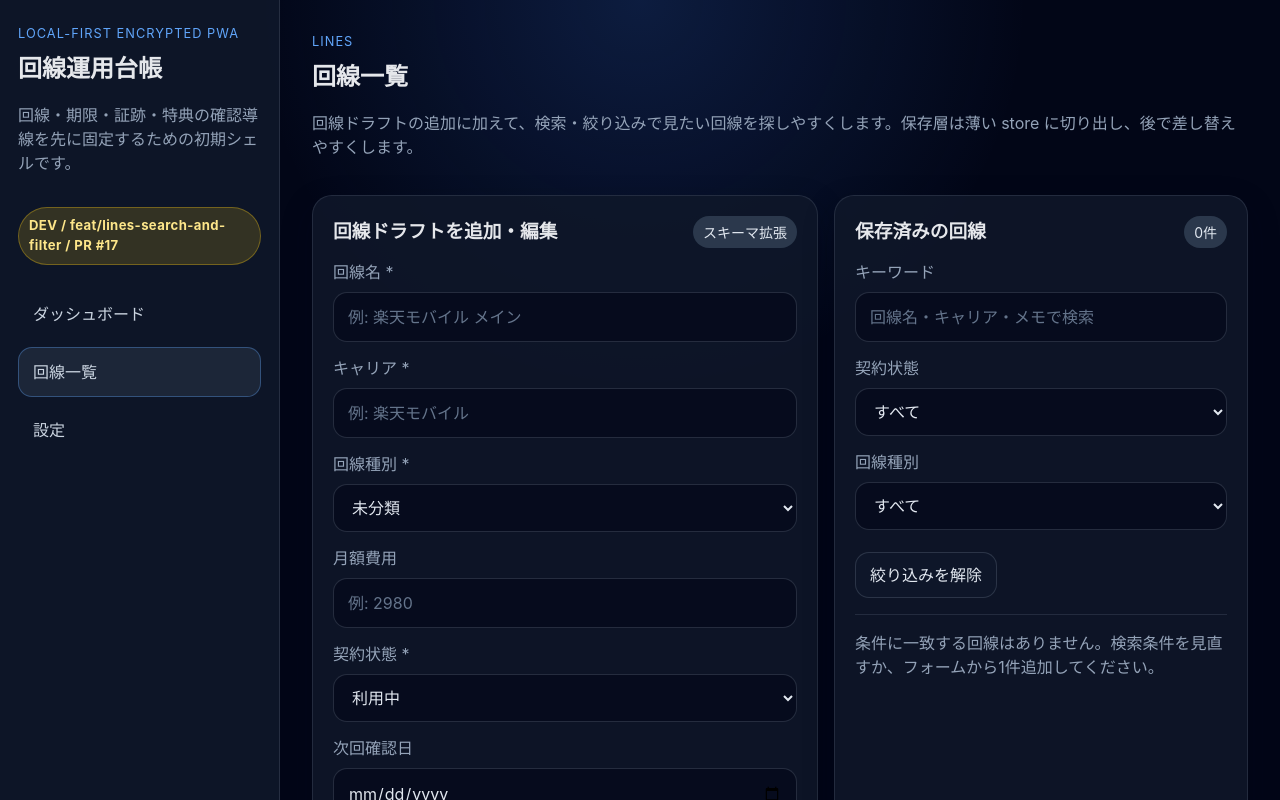
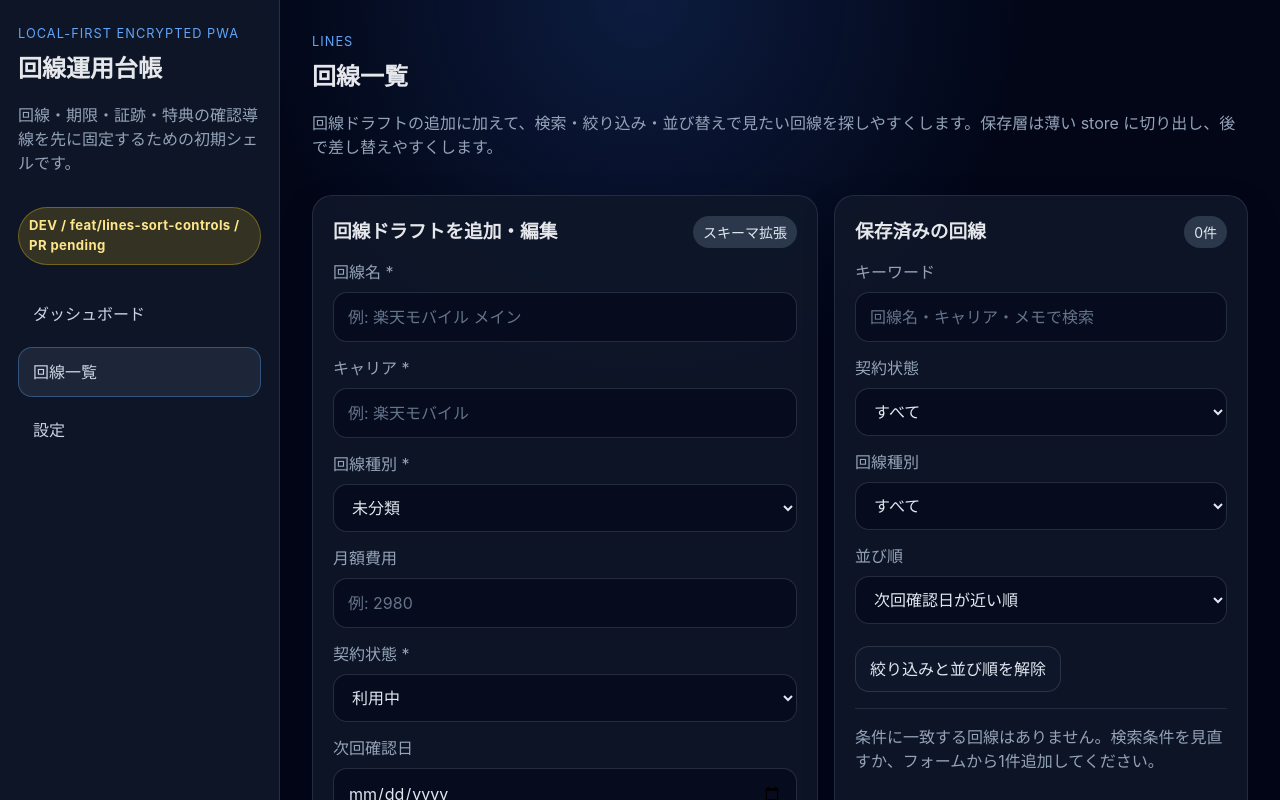
Before and after one commit to Driedsandwich/line-ops-ledger, a React (Vite) app: page /lines in a window 1280 px wide. Shown: the top 800 px of the page. Built offline with nearby package versions, Linux system fonts and the light colour scheme.

Commit message:
feat: add sort controls to lines list

```diff
--- a/src/App.tsx
+++ b/src/App.tsx
@@ -6,7 +6,7 @@ const navItems = [
   { to: '/settings', label: '設定' },
 ];
 
-const devProgressLabel = 'DEV / feat/lines-search-and-filter / PR #17';
+const devProgressLabel = 'DEV / feat/lines-sort-controls / PR pending';
 
 export function AppLayout(): JSX.Element {
   return (
--- a/src/pages/LinesPage.tsx
+++ b/src/pages/LinesPage.tsx
@@ -29,6 +29,8 @@ type FilterState = {
   lineType: 'all' | LineType;
 };
 
+type SortKey = 'review-date-asc' | 'monthly-cost-desc' | 'monthly-cost-asc' | 'created-at-desc' | 'created-at-asc';
+
 type UndoState = {
   drafts: LineDraft[];
   label: string;
@@ -49,6 +51,8 @@ const initialFilterState: FilterState = {
   status: 'all',
   lineType: 'all',
 };
+
+const initialSortKey: SortKey = 'review-date-asc';
 
 function formatCreatedAt(value: string): string {
   const date = new Date(value);
@@ -122,9 +126,42 @@ function matchesKeyword(draft: LineDraft, keyword: string): boolean {
   return [draft.lineName, draft.carrier, draft.memo].some((value) => value.toLowerCase().includes(normalized));
 }
 
+function reviewDateTimestamp(value: string): number {
+  const normalized = normalizeReviewDate(value);
+  if (!normalized) {
+    return Number.MAX_SAFE_INTEGER;
+  }
+
+  const date = new Date(`${normalized}T00:00:00`);
+  return Number.isNaN(date.getTime()) ? Number.MAX_SAFE_INTEGER : date.getTime();
+}
+
+function compareBySortKey(a: LineDraft, b: LineDraft, sortKey: SortKey): number {
+  switch (sortKey) {
+    case 'review-date-asc':
+      return reviewDateTimestamp(a.nextReviewDate) - reviewDateTimestamp(b.nextReviewDate) || b.createdAt.localeCompare(a.createdAt);
+    case 'monthly-cost-desc': {
+      const left = a.monthlyCost ?? -1;
+      const right = b.monthlyCost ?? -1;
+      return right - left || b.createdAt.localeCompare(a.createdAt);
+    }
+    case 'monthly-cost-asc': {
+      const left = a.monthlyCost ?? Number.MAX_SAFE_INTEGER;
+      const right = b.monthlyCost ?? Number.MAX_SAFE_INTEGER;
+      return left - right || b.createdAt.localeCompare(a.createdAt);
+    }
+    case 'created-at-asc':
+      return a.createdAt.localeCompare(b.createdAt);
+    case 'created-at-desc':
+    default:
+      return b.createdAt.localeCompare(a.createdAt);
+  }
+}
+
 export function LinesPage(): JSX.Element {
   const [drafts, setDrafts] = useState<LineDraft[]>(() => lineDraftStore.load());
   const [filters, setFilters] = useState<FilterState>(initialFilterState);
+  const [sortKey, setSortKey] = useState<SortKey>(initialSortKey);
   const [form, setForm] = useState<FormState>(initialFormState);
   const [editingId, setEditingId] = useState<string | null>(null);
   const [errorMessage, setErrorMessage] = useState<string | null>(null);
@@ -146,8 +183,12 @@ export function LinesPage(): JSX.Element {
     });
   }, [drafts, filters]);
 
-  const hasDrafts = filteredDrafts.length > 0;
-  const countLabel = useMemo(() => `${filteredDrafts.length}件`, [filteredDrafts.length]);
+  const visibleDrafts = useMemo(() => {
+    return [...filteredDrafts].sort((a, b) => compareBySortKey(a, b, sortKey));
+  }, [filteredDrafts, sortKey]);
+
+  const hasDrafts = visibleDrafts.length > 0;
+  const countLabel = useMemo(() => `${visibleDrafts.length}件`, [visibleDrafts.length]);
   const submitLabel = editingId ? '更新する' : '保存する';
   const cardBadge = editingId ? '編集中' : 'スキーマ拡張';
 
@@ -243,6 +284,7 @@ export function LinesPage(): JSX.Element {
 
   function resetFilters(): void {
     setFilters(initialFilterState);
+    setSortKey(initialSortKey);
   }
 
   useEffect(() => {
@@ -339,7 +381,7 @@ export function LinesPage(): JSX.Element {
           <p className="eyebrow">Lines</p>
           <h2>回線一覧</h2>
           <p className="page__lead">
-            回線ドラフトの追加に加えて、検索・絞り込みで見たい回線を探しやすくします。保存層は薄い store に切り出し、後で差し替えやすくします。
+            回線ドラフトの追加に加えて、検索・絞り込み・並び替えで見たい回線を探しやすくします。保存層は薄い store に切り出し、後で差し替えやすくします。
           </p>
         </div>
       </header>
@@ -490,9 +532,20 @@ export function LinesPage(): JSX.Element {
               </select>
             </label>
 
+            <label className="field field--full">
+              <span>並び順</span>
+              <select value={sortKey} onChange={(event) => setSortKey(event.target.value as SortKey)}>
+                <option value="review-date-asc">次回確認日が近い順</option>
+                <option value="monthly-cost-desc">月額費用が高い順</option>
+                <option value="monthly-cost-asc">月額費用が低い順</option>
+                <option value="created-at-desc">作成日時が新しい順</option>
+                <option value="created-at-asc">作成日時が古い順</option>
+              </select>
+            </label>
+
             <div className="button-row field--full button-row--tight">
               <button type="button" className="button" onClick={resetFilters}>
-                絞り込みを解除
+                絞り込みと並び順を解除
               </button>
             </div>
           </div>
@@ -503,7 +556,7 @@ export function LinesPage(): JSX.Element {
             </p>
           ) : (
             <ul className="list list--drafts">
-              {filteredDrafts.map((draft) => (
+              {visibleDrafts.map((draft) => (
                 <li key={draft.id}>
                   <div className="list__row">
                     <strong>{draft.lineName}</strong>
```
Also changed, not shown: 3 other files (tests, documents, lock files or other folders).
